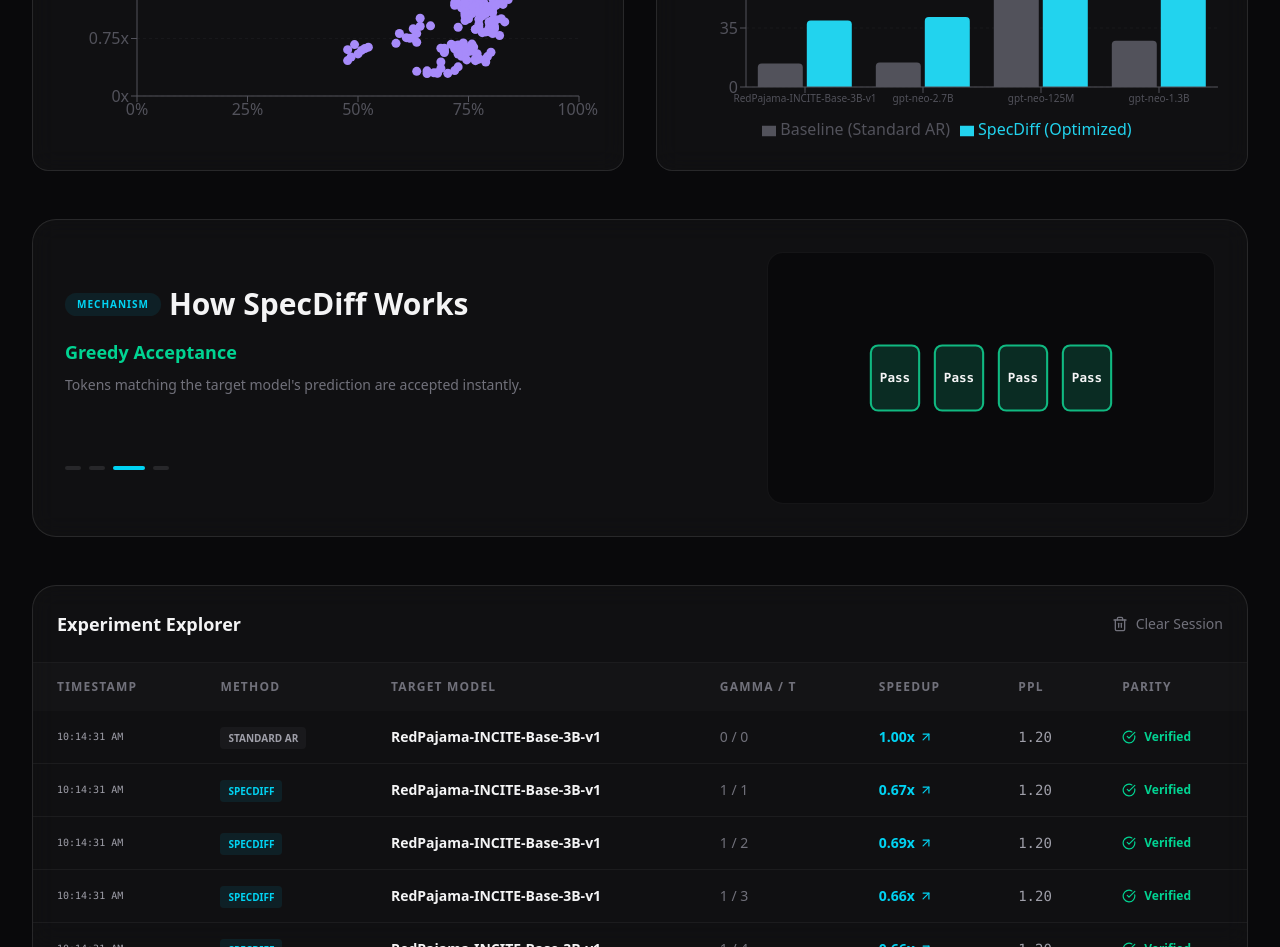
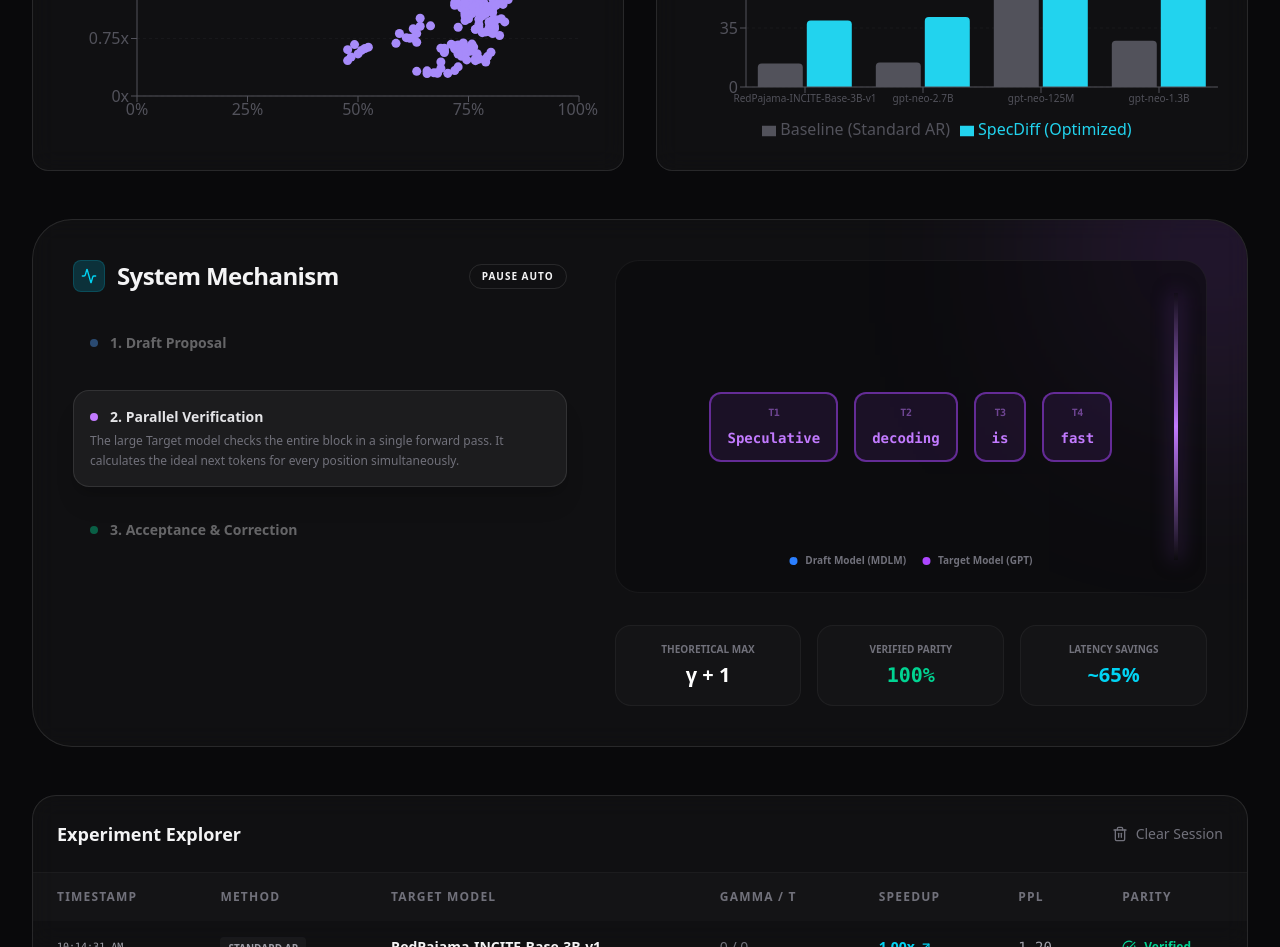
Before and after one commit to Arthur-plg/SpecDiff, a Next.js app in the folder specdiff-analytics/: page / in a window 1280 px wide. Shown: the part 1440-2387 px from the top of the page. Built offline with nearby package versions, Linux system fonts and the light colour scheme.

Commit message:
feat: high-fidelity interactive speculative decoding visualizer

```diff
--- a/specdiff-analytics/app/page.tsx
+++ b/specdiff-analytics/app/page.tsx
@@ -114,74 +114,180 @@ const ChartContainer = ({ title, children }: ChartContainerProps) => (
 
 const SpeculativeDecodingVisualizer = () => {
   const [step, setStep] = useState(0);
+  const [isAuto, setIsAuto] = useState(true);
+
+  const steps = [
+    {
+      title: "1. Draft Proposal",
+      desc: "The lightweight MDLM model proposes a block of γ tokens in parallel. Unlike standard LLMs, it generates the whole block in a few diffusion steps.",
+      color: "blue",
+      tokens: [
+        { text: "Speculative", status: "draft" },
+        { text: "decoding", status: "draft" },
+        { text: "is", status: "draft" },
+        { text: "slow", status: "draft" } // Intentionally wrong for step 3 demonstration
+      ]
+    },
+    {
+      title: "2. Parallel Verification",
+      desc: "The large Target model checks the entire block in a single forward pass. It calculates the ideal next tokens for every position simultaneously.",
+      color: "purple",
+      tokens: [
+        { text: "Speculative", status: "checking" },
+        { text: "decoding", status: "checking" },
+        { text: "is", status: "checking" },
+        { text: "fast", status: "checking" }
+      ]
+    },
+    {
+      title: "3. Acceptance & Correction",
+      desc: "Matches are accepted instantly. On the first mismatch ('slow' vs 'fast'), the Target model provides the correct token and restarts the loop.",
+      color: "emerald",
+      tokens: [
+        { text: "Speculative", status: "accepted" },
+        { text: "decoding", status: "accepted" },
+        { text: "is", status: "accepted" },
+        { text: "fast", status: "corrected" }
+      ]
+    }
+  ];
 
   React.useEffect(() => {
+    if (!isAuto) return;
     const timer = setInterval(() => {
-      setStep((s) => (s + 1) % 4);
-    }, 3000);
+      setStep((s) => (s + 1) % steps.length);
+    }, 5000);
     return () => clearInterval(timer);
-  }, []);
-
-  const steps = [
-    { title: "Draft Proposal", desc: "Fast MDLM model generates a block of γ candidate tokens in parallel.", color: "text-blue-400" },
-    { title: "Parallel Verification", desc: "Large Target model verifies the entire block in a single forward pass.", color: "text-purple-400" },
-    { title: "Greedy Acceptance", desc: "Tokens matching the target model's prediction are accepted instantly.", color: "text-emerald-400" },
-    { title: "Mathematical Parity", desc: "Final output is identical to standard autoregressive decoding.", color: "text-cyan-400" }
-  ];
+  }, [isAuto, steps.length]);
 
   return (
-    <div className="glass-card p-8 rounded-3xl flex flex-col lg:flex-row gap-12 items-center">
-      <div className="flex-1 flex flex-col gap-4">
-        <div className="flex items-center gap-2">
-          <div className="px-3 py-1 rounded-full bg-cyan-500/10 text-cyan-400 text-[10px] font-bold uppercase tracking-widest">Mechanism</div>
-          <h2 className="text-3xl font-bold">How SpecDiff Works</h2>
+    <div className="glass-card p-10 rounded-[2.5rem] flex flex-col gap-10 overflow-hidden relative border border-white/5">
+      {/* Background Glow */}
+      <div className={cn(
+        "absolute -top-24 -right-24 w-64 h-64 blur-[120px] transition-all duration-1000 opacity-20",
+        step === 0 ? "bg-blue-500" : step === 1 ? "bg-purple-500" : "bg-emerald-500"
+      )} />
+
+      <div className="flex flex-col lg:flex-row gap-12 items-start relative z-10">
+        <div className="flex-1 flex flex-col gap-6">
+          <div className="flex items-center justify-between">
+            <div className="flex items-center gap-3">
+              <div className="w-8 h-8 rounded-lg bg-cyan-500/20 flex items-center justify-center border border-cyan-500/20">
+                <Activity size={16} className="text-cyan-400" />
               </div>
-        <div className="h-24">
-          <AnimatePresence mode="wait">
-            <motion.div
-              key={step}
-              initial={{ opacity: 0, x: -20 }}
-              animate={{ opacity: 1, x: 0 }}
-              exit={{ opacity: 0, x: 20 }}
-              className="flex flex-col gap-2"
+              <h2 className="text-2xl font-bold tracking-tight">System Mechanism</h2>
+            </div>
+            <button
+              onClick={() => setIsAuto(!isAuto)}
+              className="text-[10px] font-bold uppercase tracking-widest px-3 py-1 rounded-full border border-white/10 hover:bg-white/5 transition-colors"
             >
-              <h4 className={cn("text-lg font-bold", steps[step].color)}>{steps[step].title}</h4>
-              <p className="text-zinc-500 text-sm leading-relaxed">{steps[step].desc}</p>
-            </motion.div>
-          </AnimatePresence>
+              {isAuto ? "Pause Auto" : "Play Auto"}
+            </button>
           </div>
-        <div className="flex gap-2 mt-4">
-          {steps.map((_, i) => (
-            <div key={i} className={cn("h-1 rounded-full transition-all duration-500", i === step ? "w-8 bg-cyan-400" : "w-4 bg-zinc-800")} />
+
+          <div className="space-y-4">
+            {steps.map((s, i) => (
+              <button
+                key={i}
+                onClick={() => { setStep(i); setIsAuto(false); }}
+                className={cn(
+                  "w-full text-left p-4 rounded-2xl border transition-all duration-300 group",
+                  step === i
+                    ? "bg-white/5 border-white/10 shadow-xl"
+                    : "border-transparent opacity-40 hover:opacity-100"
+                )}
+              >
+                <div className="flex items-center gap-3 mb-1">
+                  <div className={cn(
+                    "w-2 h-2 rounded-full",
+                    i === 0 ? "bg-blue-400" : i === 1 ? "bg-purple-400" : "bg-emerald-400"
+                  )} />
+                  <h4 className="font-bold text-sm text-zinc-200">{s.title}</h4>
+                </div>
+                {step === i && (
+                  <motion.p
+                    initial={{ height: 0, opacity: 0 }}
+                    animate={{ height: "auto", opacity: 1 }}
+                    className="text-xs text-zinc-500 leading-relaxed overflow-hidden"
+                  >
+                    {s.desc}
+                  </motion.p>
+                )}
+              </button>
             ))}
           </div>
         </div>
 
-      <div className="flex-1 w-full max-w-md aspect-video bg-zinc-950 rounded-2xl border border-white/5 relative overflow-hidden flex items-center justify-center p-8">
-         <div className="flex gap-4">
-            {[0, 1, 2, 3].map((i) => (
+        <div className="flex-[1.2] w-full flex flex-col gap-8">
+           <div className="bg-zinc-950/50 rounded-3xl border border-white/5 p-8 aspect-[16/9] flex items-center justify-center relative group">
+              <div className="flex flex-wrap justify-center gap-3 md:gap-4">
+                <AnimatePresence mode="wait">
+                  {steps[step].tokens.map((token, i) => (
                     <motion.div
-                key={i}
-                animate={{
-                  scale: step >= 1 ? 1.05 : 1,
-                  backgroundColor: step === 0 ? "#2563eb33" : step === 1 ? "#a855f733" : "#10b98133",
-                  borderColor: step === 0 ? "#3b82f6" : step === 1 ? "#a855f7" : "#10b981",
-                  opacity: step === 0 && i > 1 ? 0.3 : 1
-                }}
-                className="w-12 h-16 rounded-lg border-2 flex items-center justify-center font-mono text-xs font-bold"
+                      key={`${step}-${i}`}
+                      initial={{ opacity: 0, scale: 0.8, filter: "blur(10px)" }}
+                      animate={{ opacity: 1, scale: 1, filter: "blur(0px)" }}
+                      transition={{ delay: i * 0.1, duration: 0.5 }}
+                      className={cn(
+                        "px-4 py-3 rounded-xl border-2 font-mono text-sm font-bold flex flex-col items-center gap-1 transition-all duration-500",
+                        token.status === "draft" && "bg-blue-500/10 border-blue-500/50 text-blue-400",
+                        token.status === "checking" && "bg-purple-500/10 border-purple-500/50 text-purple-400",
+                        token.status === "accepted" && "bg-emerald-500/10 border-emerald-500/50 text-emerald-400",
+                        token.status === "corrected" && "bg-orange-500/10 border-orange-500 shadow-[0_0_15px_rgba(249,115,22,0.3)] text-orange-400"
+                      )}
                     >
-                {step === 0 ? "Draft" : step === 1 ? "Check" : "Pass"}
+                      <span className="text-[10px] uppercase tracking-tighter opacity-50 mb-1">T{i+1}</span>
+                      {token.text}
+                      {token.status === "corrected" && (
+                        <motion.div
+                          initial={{ scale: 0 }}
+                          animate={{ scale: 1 }}
+                          className="absolute -top-2 -right-2 bg-orange-500 text-white p-1 rounded-full border-2 border-zinc-950"
+                        >
+                          <Zap size={10} fill="currentColor" />
+                        </motion.div>
+                      )}
                     </motion.div>
                   ))}
+                </AnimatePresence>
               </div>
+
+              {/* Scanning Line for Step 2 */}
               {step === 1 && (
                 <motion.div
-             initial={{ left: -10 }}
-             animate={{ left: "110%" }}
-             transition={{ duration: 1.5, ease: "linear" }}
-             className="absolute top-0 bottom-0 w-1 bg-gradient-to-b from-transparent via-purple-400 to-transparent shadow-[0_0_20px_rgba(168,85,247,0.5)]"
+                  initial={{ left: "5%" }}
+                  animate={{ left: "95%" }}
+                  transition={{ duration: 2, repeat: Infinity, ease: "easeInOut" }}
+                  className="absolute top-8 bottom-8 w-1 bg-gradient-to-b from-transparent via-purple-400 to-transparent shadow-[0_0_20px_rgba(168,85,247,0.5)] z-20"
                 />
               )}
+
+              {/* Label for models */}
+              <div className="absolute bottom-6 left-1/2 -translate-x-1/2 flex items-center gap-4">
+                 <div className="flex items-center gap-2 text-[10px] font-bold text-zinc-500">
+                    <div className="w-2 h-2 rounded-full bg-blue-500" /> Draft Model (MDLM)
+                 </div>
+                 <div className="flex items-center gap-2 text-[10px] font-bold text-zinc-500">
+                    <div className="w-2 h-2 rounded-full bg-purple-500" /> Target Model (GPT)
+                 </div>
+              </div>
+           </div>
+
+           <div className="grid grid-cols-3 gap-4 text-center">
+              <div className="p-4 rounded-2xl bg-zinc-900/50 border border-white/5">
+                 <div className="text-zinc-500 text-[10px] font-bold uppercase mb-1">Theoretical Max</div>
+                 <div className="text-xl font-bold text-white">γ + 1</div>
+              </div>
+              <div className="p-4 rounded-2xl bg-zinc-900/50 border border-white/5">
+                 <div className="text-zinc-500 text-[10px] font-bold uppercase mb-1">Verified Parity</div>
+                 <div className="text-xl font-bold text-emerald-400 font-mono">100%</div>
+              </div>
+              <div className="p-4 rounded-2xl bg-zinc-900/50 border border-white/5">
+                 <div className="text-zinc-500 text-[10px] font-bold uppercase mb-1">Latency Savings</div>
+                 <div className="text-xl font-bold text-cyan-400">~65%</div>
+              </div>
+           </div>
+        </div>
       </div>
     </div>
   );
```
Lines whose indentation alone changed are shown as unchanged.
